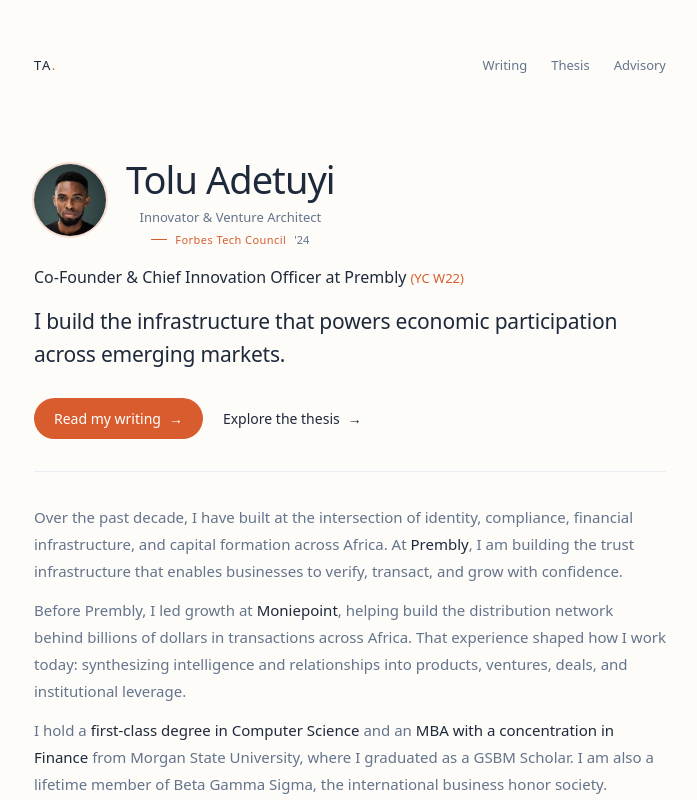
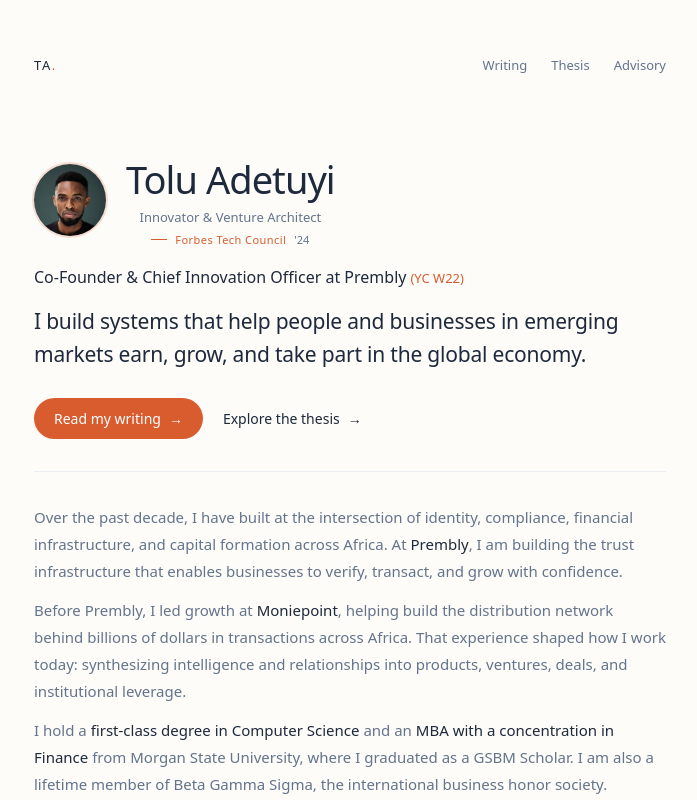
Before and after one commit to Threadigit/adetuyi.com, a Next.js app: page / in a window 1280 px wide. Shown: the top 800 px of the page, without its empty margins (290-987 px from the left). Built offline with nearby package versions, Linux system fonts and the light colour scheme.

Commit message:
Clarify homepage value proposition

```diff
--- a/src/app/page.tsx
+++ b/src/app/page.tsx
@@ -99,8 +99,8 @@
           <span className="text-accent text-[13px] font-medium ml-1">(YC W22)</span>
         </p>
         <p className="text-[19px] md:text-[21px] leading-[1.55] tracking-[-0.01em] text-foreground max-w-[640px] mt-4">
-          I build the infrastructure that powers economic participation across
-          emerging markets.
+          I build systems that help people and businesses in emerging markets
+          earn, grow, and take part in the global economy.
         </p>
         <div className="flex flex-wrap items-center gap-x-5 gap-y-3 mt-7">
           <Link
```
